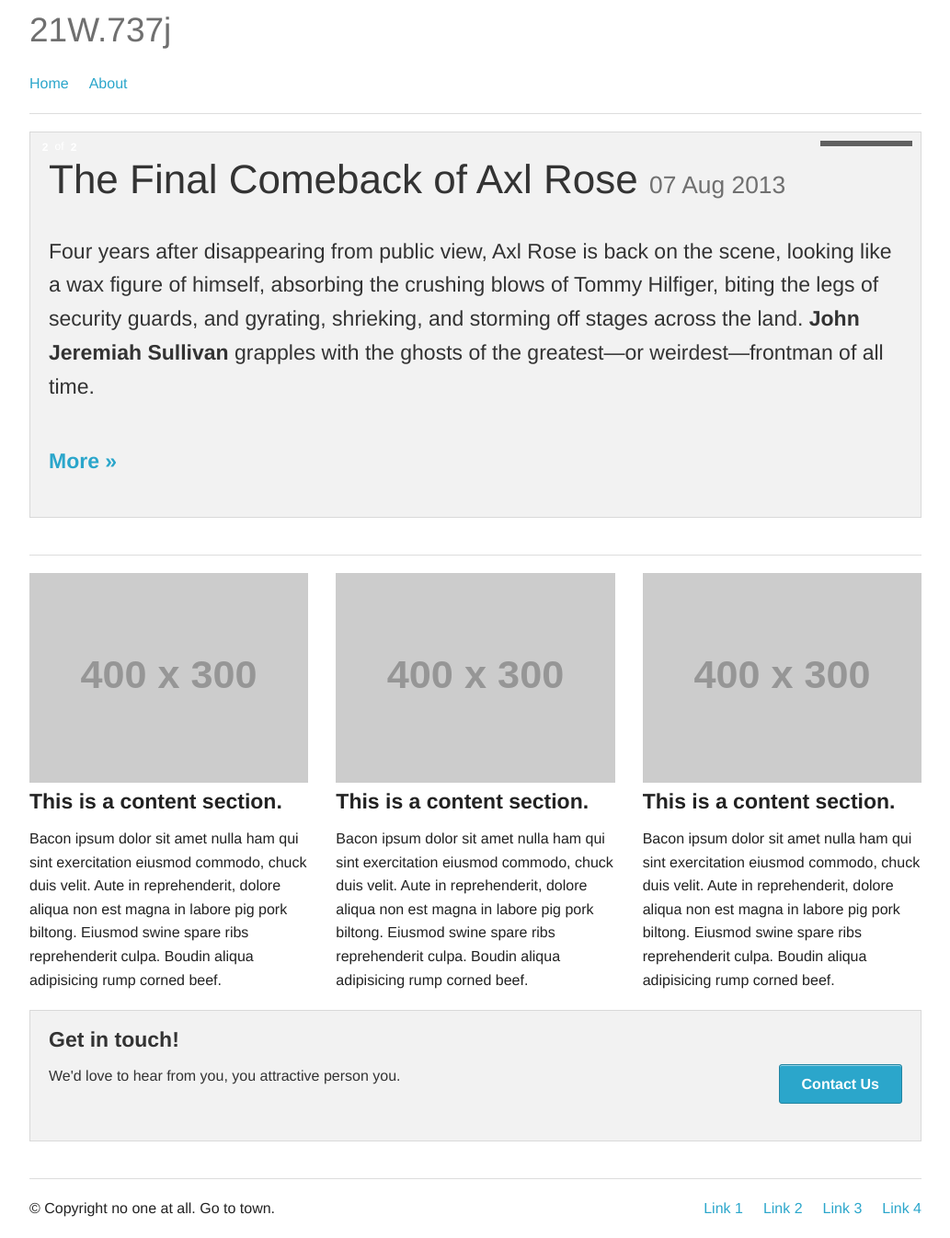
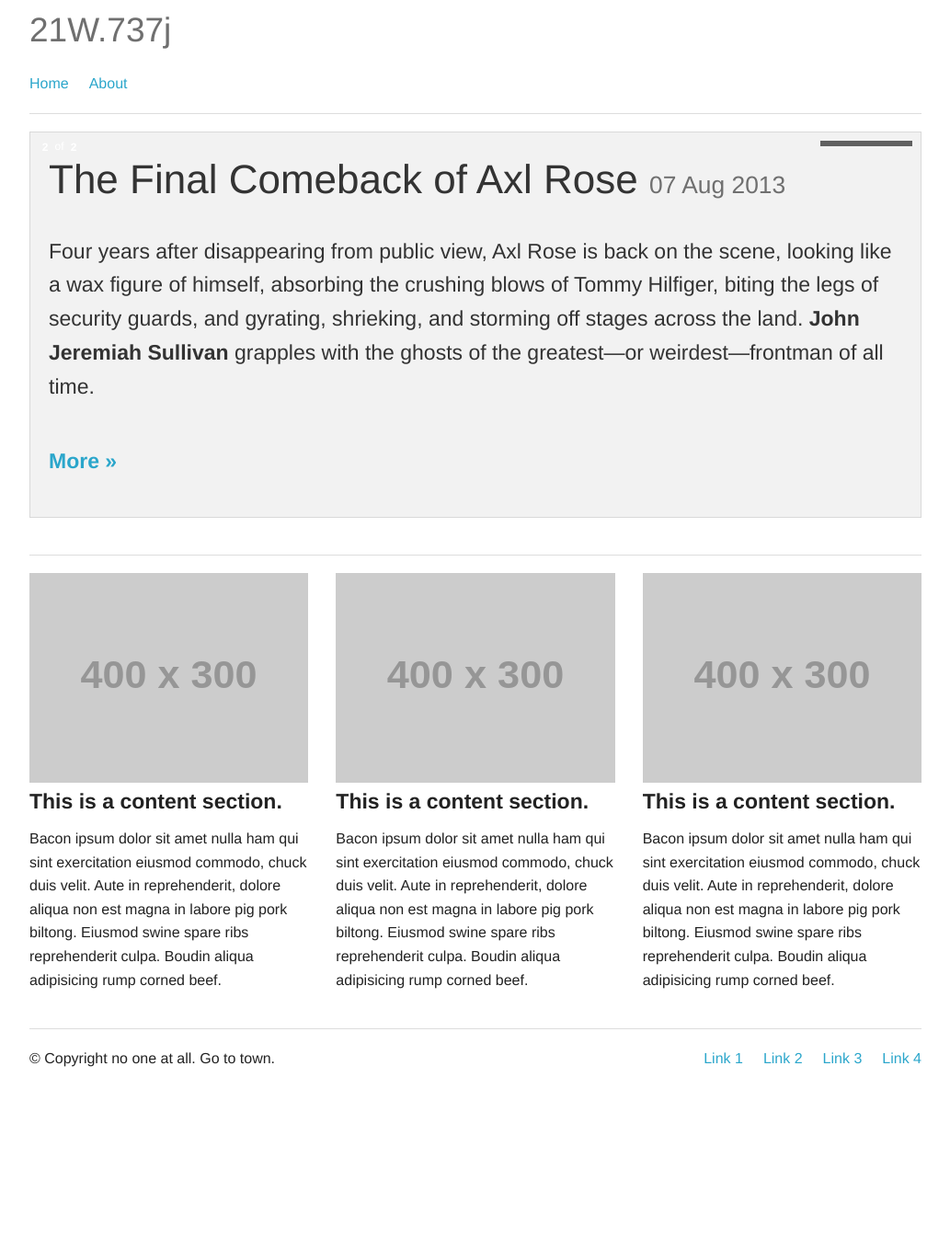
Before and after one commit to smnookin/smnookin.github.io, a Jekyll site: the page built from index.html, in a window 1280 px wide. Shown: the whole page at 92% size, without its empty margins (123-1156 px from the left). Built offline with Jekyll 4.4.1, drawn with Linux system fonts in a browser that asks for light colours; Markdown is read by kramdown in place of the engine named in the settings; after the commit the page ends 1184 px from its top, so only the background shows below that.

Commit message:
Remove silly contact panel.

```diff
--- a/_layouts/default.html
+++ b/_layouts/default.html
@@ -66,26 +66,6 @@
 
     </div>
 
-<!-- Call to Action Panel -->
-<div class="row">
-    <div class="large-12 columns">
-
-      <div class="panel">
-        <h4>Get in touch!</h4>
-
-        <div class="row">
-          <div class="large-9 columns">
-            <p>We'd love to hear from you, you attractive person you.</p>
-          </div>
-          <div class="large-3 columns">
-            <a href="#" class="radius button right">Contact Us</a>
-          </div>
-        </div>
-      </div>
-
-    </div>
-  </div>
-
   <!-- Footer -->
 
   <footer class="row">
```
